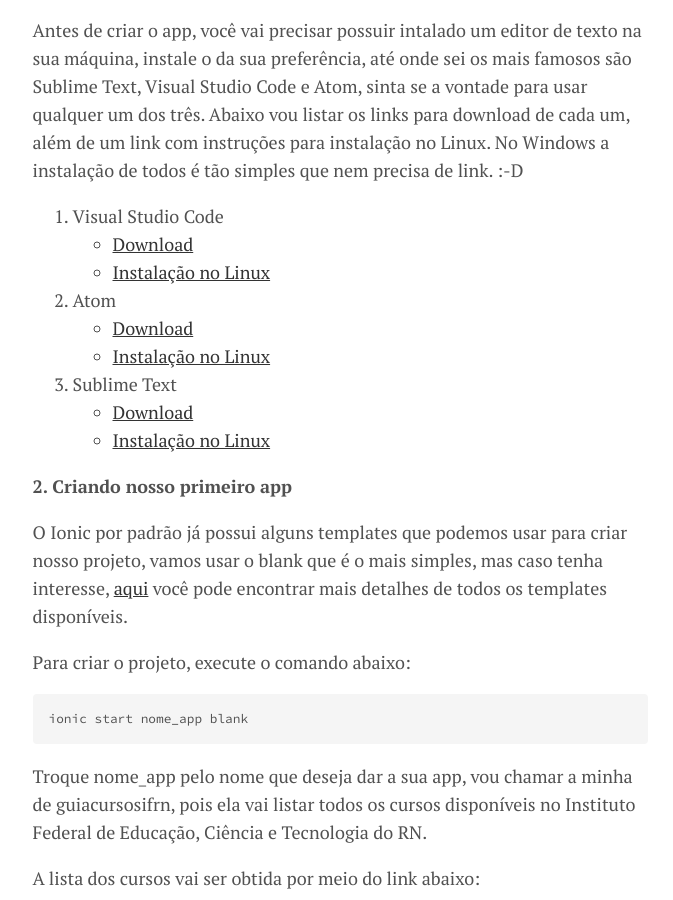
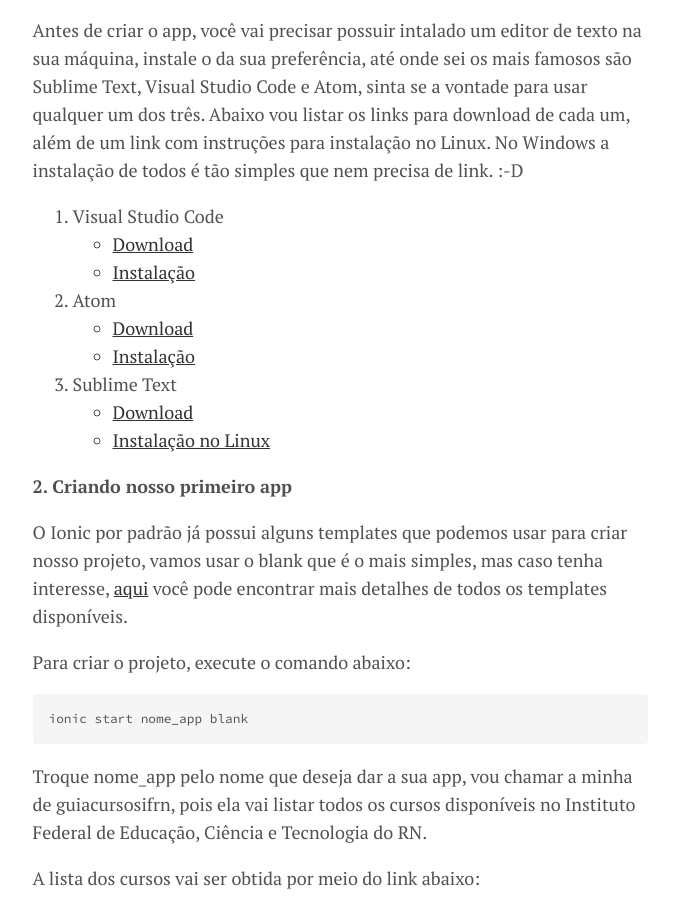
Before and after one commit to Hallessandro/Hallessandro.github.io, a Jekyll site: the page built from _posts/2018-04-02-first-app-ionic.md, in a window 1280 px wide and 900 px high, scrolled down 1130 px. Shown: the whole window, without its empty margins (300-973 px from the left). Built offline with Jekyll 4.4.1, drawn with Linux system fonts in a browser that asks for light colours.

Commit message:
Atualizando legenda dos links de download dos editores de texto

```diff
--- a/_posts/2018-04-02-first-app-ionic.md
+++ b/_posts/2018-04-02-first-app-ionic.md
@@ -35,10 +35,10 @@
 
 1. Visual Studio Code
 	* [Download](https://code.visualstudio.com)
-	* [Instalação no Linux](https://code.visualstudio.com/docs/setup/linux)
+	* [Instalação](https://code.visualstudio.com/docs/setup/linux)
 2. Atom
 	* [Download](https://atom.io)
-	* [Instalação no Linux](https://flight-manual.atom.io/getting-started/sections/installing-atom/#platform-linux)
+	* [Instalação](https://flight-manual.atom.io/getting-started/sections/installing-atom/#platform-linux)
 3. Sublime Text
 	* [Download](https://www.sublimetext.com/3)
 	* [Instalação no Linux](https://www.omgubuntu.co.uk/2017/05/how-to-install-sublime-text-ubuntu-linux)
```
